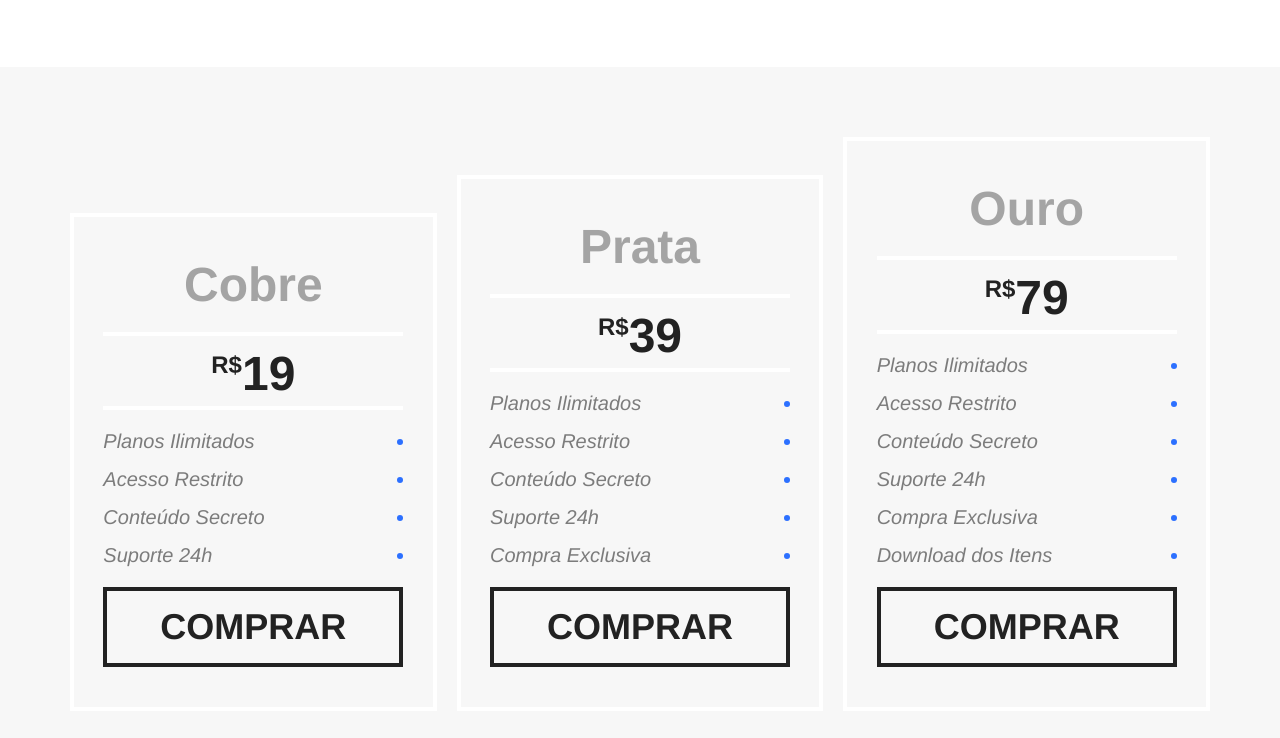
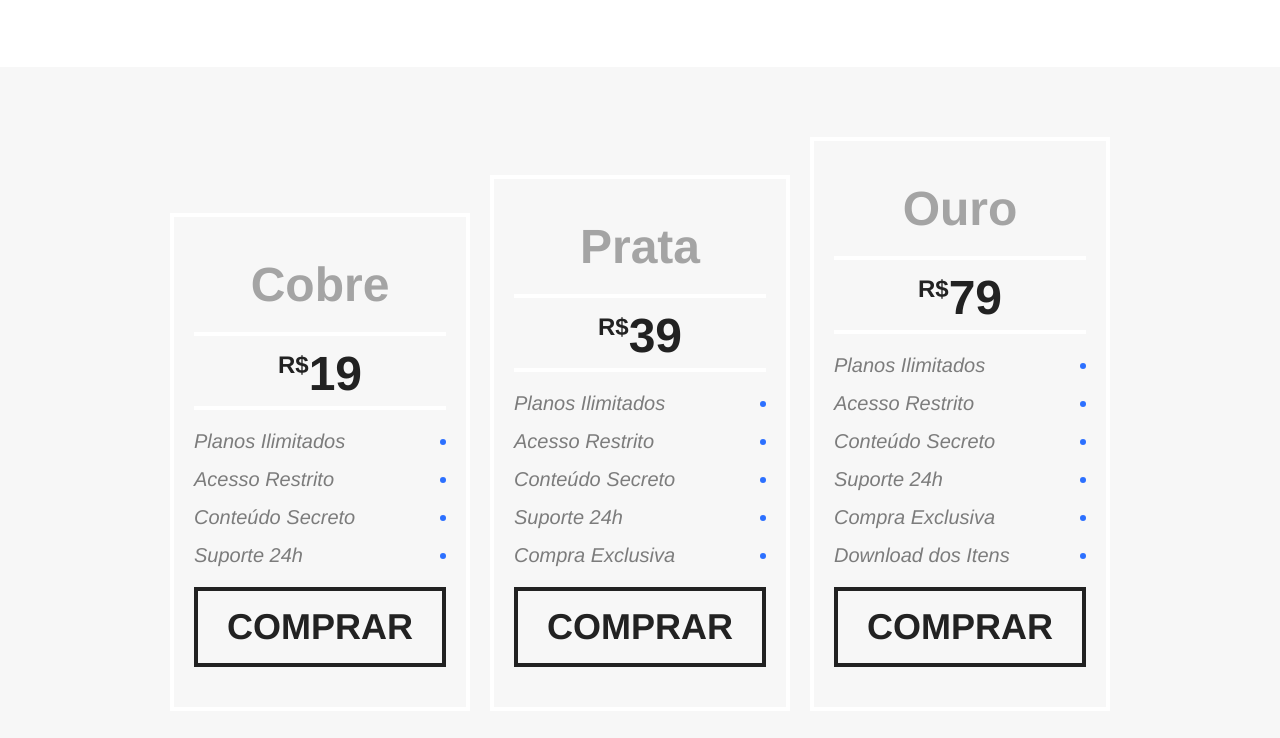
Before and after one commit to AlanVidalll/CSS-Flexbox, a plain HTML site: page index.html in a window 1280 px wide. Shown: the part 1602-2340 px from the top of the page. Drawn offline with Linux system fonts and the light colour scheme.

Commit message:
Ajustes no container na section preco

```diff
--- a/css/style.css
+++ b/css/style.css
@@ -170,10 +170,15 @@ img {
 
 .preco {
 	background: #f7f7f7;
-  padding: 60px;
+}
+
+.preco-container{
+  padding: 60px 0px;
 	display: flex;
 	flex-wrap: wrap;
 	align-items: flex-end;
+  margin: 0 auto;
+  max-width: 960px;
 }
 
 .preco-item {
@@ -182,12 +187,14 @@ img {
 	padding: 20px;
 	margin: 10px;
 }
+
 .preco-item h2 {
 	font-size: 3em;
 	color: #a4a4a4;
 	text-align: center;
 	margin-top: 20px;
 }
+
 .preco-item span {
 	max-width: 300px;
 	margin: 20px auto;
@@ -203,6 +210,7 @@ img {
 .preco-item sup {
 	font-size: 1.5rem;
 }
+
 .preco-item ul {
 	max-width: 300px;
 	margin: 20px auto;
@@ -213,14 +221,13 @@ img {
 
 .preco-item li {
 	display: flex;
-  flex-wrap: wrap;
+	justify-content: space-between;
 	align-items: center;
-  justify-content: space-between;
 	margin-bottom: 15px;
 }
 
 .preco-item li::after {
-  content: "";
+	content: '';
 	display: block;
 	width: 6px;
 	height: 6px;
@@ -233,7 +240,7 @@ img {
 	display: block;
 	margin: 20px auto;
 	border: 4px solid;
-  color: #222;
+	color: #222222;
 	text-transform: uppercase;
 	font-weight: bold;
 	font-size: 2.25em;
@@ -253,7 +260,6 @@ img {
 		order: -1;
 	}
 }
-
 /*QUALIDADE*/
 .qualidade {
   max-width: 960px;
--- a/index.html
+++ b/index.html
@@ -71,6 +71,7 @@
   </section>
 
   <section class="preco" id="preco">
+    <div class="preco-container">
       <div class="preco-item">
         <h2>Cobre</h2>
         <span><sup>R$</sup>19</span>
@@ -82,6 +83,7 @@
         </ul>
         <a href="#">Comprar</a>
       </div>
+
       <div class="preco-item">
         <h2>Prata</h2>
         <span><sup>R$</sup>39</span>
@@ -94,6 +96,7 @@
         </ul>
         <a href="#">Comprar</a>
       </div>
+
       <div class="preco-item">
         <h2>Ouro</h2>
         <span><sup>R$</sup>79</span>
@@ -106,6 +109,7 @@
           <li>Download dos Itens</li>
         </ul>
         <a href="#">Comprar</a>
+      </div>
     </div>
   </section>
 
```
Lines whose indentation alone changed are shown as unchanged.
